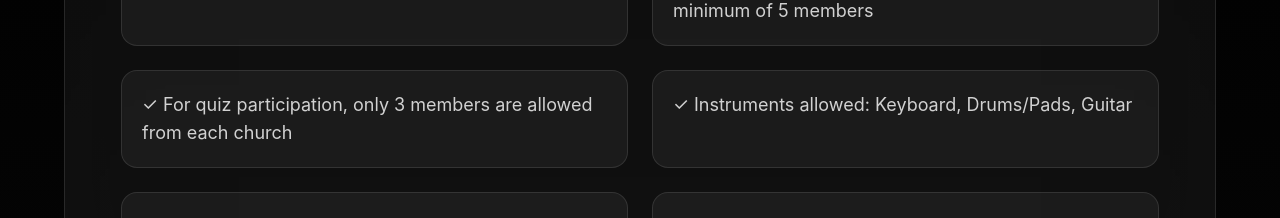
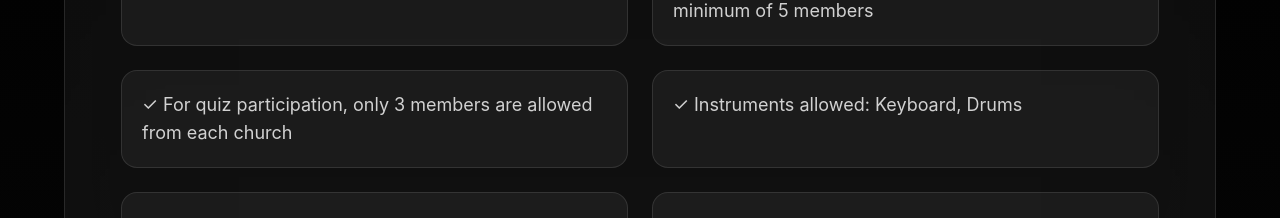
Before and after one commit to pashamkarthikreddy2005/youth-retreat, a React (Vite) app: page / in a window 1280 px wide. Shown: the part 3187-3405 px from the top of the page. Built offline with nearby package versions, Linux system fonts and the light colour scheme.

Commit message:
Updated instruments

```diff
--- a/src/App.jsx
+++ b/src/App.jsx
@@ -329,7 +329,7 @@ const submitRegistration = async () => {
               'Registration is mandatory for all participants',
               'For singing participation, each team must have a minimum of 5 members',
               'For quiz participation, only 3 members are allowed from each church',
-              'Instruments allowed: Keyboard, Drums/Pads, Guitar',
+              'Instruments allowed: Keyboard, Drums',
               'Auto-Rhythm is not supported',
               'Please carry your Bible',
             ].map((note) => (
```
